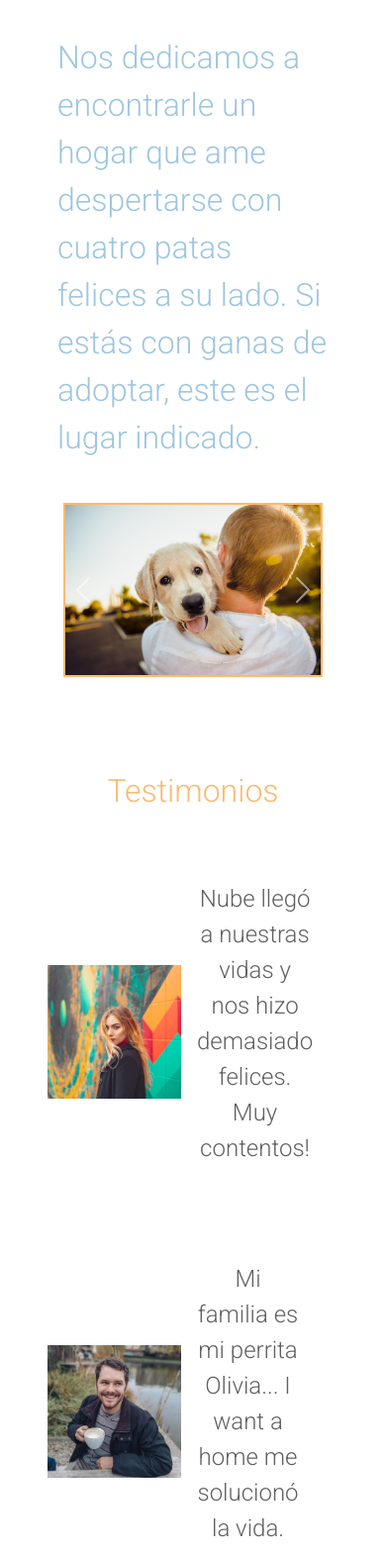
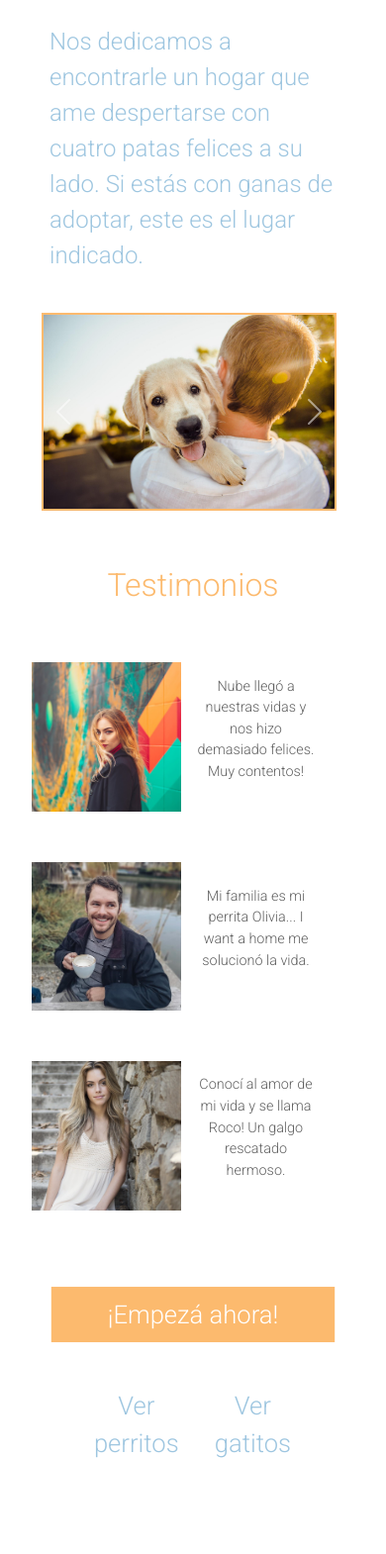
Before and after one commit to agustinavi/iwantahome, a website: page index.html in a window 390 px wide. Shown: the part 219-1789 px from the top of the page at 99% size. Drawn offline with nearby package versions, Linux system fonts and the light colour scheme.

Commit message:
responsive

```diff
--- a/scss/components/_home.scss
+++ b/scss/components/_home.scss
@@ -17,7 +17,6 @@
 @media (max-width: 600px) {
     .main {
         grid-template-columns: 1fr;
-        font-size: 20px;
     }
 }
 
@@ -38,17 +37,19 @@
 }
 
 @media screen and (max-width: 570px){
+    .main{
+        padding: 1rem;
+    }
+
     #informacion{
         width: 90%;
-        font-size: 2rem;
-        padding: 10px;
+        font-size: 1.5rem;
+        padding: 1rem;
         font-weight: 300;
     }
-    .testimoniostexto{
-        font-size: 1rem;
-    }
+
     .fotoprincipal{
-        padding: 1rem;
+        padding: 0.5rem;
     }
 }
 
@@ -72,7 +73,7 @@
 .testimoniosseccion{
     @include tamaño (100%, auto);
 
-    padding: 2rem;
+    padding: 1rem;
 
     display: inline-block;
     text-align: center;
@@ -127,7 +128,7 @@
         font-size: 2rem;
     }
     .testimoniostexto{
-        font-size: 1.5rem;
+        font-size: 0.9rem;
         justify-content: center;
         align-content: center;
     }
@@ -180,7 +181,7 @@
     height: auto;
     padding: 1rem;
 
-    justify-content: space-around;
+    justify-content: space-evenly;
 
 }
 
@@ -188,9 +189,7 @@
 @media screen and (max-width: 570px){
     .empeza{
         transform: scale(0.8);
-    }
-    .veranimales{
-        transform: scale(0.8)
+        padding: 1rem;
     }
 }
 
--- a/scss/components/_perros.scss
+++ b/scss/components/_perros.scss
@@ -8,6 +8,7 @@
 
 .perritostitulo{
     margin-bottom: 2rem;
+
 }
 
 .listaperros{
@@ -27,4 +28,23 @@
     }
 }
 
+@media screen and (max-width: 850px) {
+       .perritostitulo h1{
+         font-size: 0.5rem;
+       }
+       .seccionperros{
+        padding: 10px;
+       }
+}
+
+
+   @media screen and (max-width: 570px) {
+        .perritostitulo h1{
+          font-size: 1rem;
+       }
+       .seccionperros{
+        padding: 10px;
+       }
+   }
+
 /* <!-- Fin Sección Perros --> */
```
Also changed, not shown: gatos.html (+1 -1 lines), index.html (+0 -13 lines), perros.html (+2 -2 lines), css/style.css, 1 other file.
